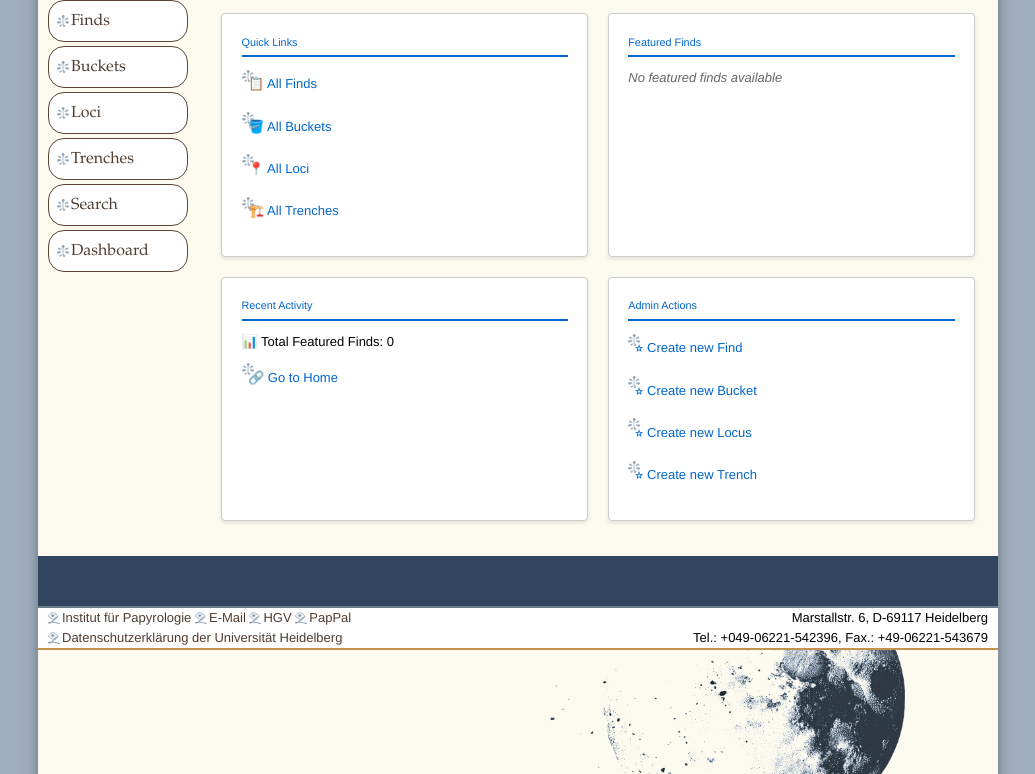
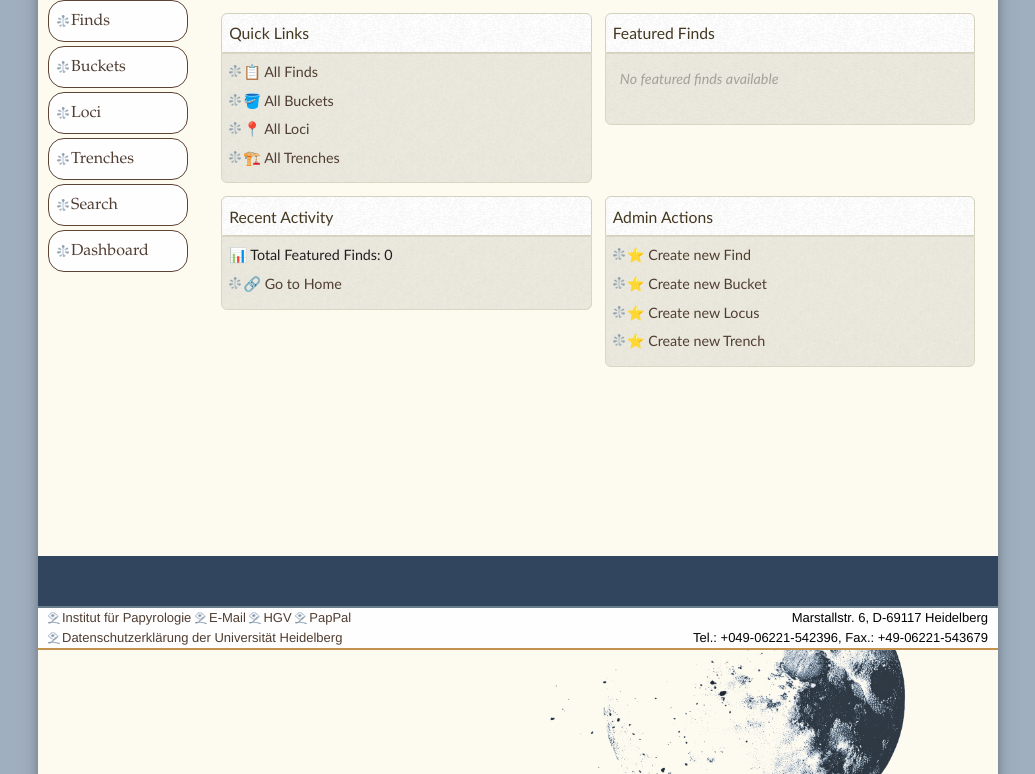
Before and after one commit to Edelweiss/berenike, a Symfony app: template templates/home/dashboard.html.twig in a window 1280 px wide. Shown: the part 150-924 px from the top of the page, without its empty margins (122-1157 px from the left). Run offline with Twig, Linux system fonts and the light colour scheme; the template is opened without the code that fills it, so the values that code supplies are empty; some libraries are stand-ins or nearby versions.

Commit message:
dashboard design and featured finds

```diff
--- a/src/Controller/HomeController.php
+++ b/src/Controller/HomeController.php
@@ -27,7 +27,7 @@ class HomeController extends BerenikeController{
 
     public function dashboard(): Response {
         // Fetch specific Find records
-        $findIds = [20742, 27904, 28416];
+        $findIds = [20742, 1110, 27904];
         $finds = $this->findRepository->findBy(['id' => $findIds]);
 
         return $this->render('home/dashboard.html.twig', [
--- a/templates/home/dashboard.html.twig
+++ b/templates/home/dashboard.html.twig
@@ -12,24 +12,18 @@
     .dashboard-grid {
       display: grid;
       grid-template-columns: repeat(auto-fit, minmax(300px, 1fr));
-      gap: 1.5em;
+      gap: 1em;
       padding: 1em;
     }
 
     .dashboard-tile {
-      background: white;
-      border: 1px solid #ccc;
-      border-radius: 4px;
-      padding: 1.5em;
-      box-shadow: 0 2px 4px rgba(0,0,0,0.1);
+      /* jQuery UI widget styling applied in HTML */
     }
 
     .dashboard-tile h3 {
-      margin-top: 0;
-      margin-bottom: 1em;
-      padding-bottom: 0.5em;
-      border-bottom: 2px solid #0066cc;
-      color: #0066cc;
+      margin: 0;
+      font-size: 1.1em;
+      font-weight: normal;
     }
 
     .dashboard-tile ul {
@@ -39,40 +33,18 @@
     }
 
     .dashboard-tile li {
-      margin-bottom: 0.75em;
-    }
-
-    .dashboard-tile a {
-      color: #0066cc;
-      text-decoration: none;
-      display: flex;
-      align-items: center;
-      padding: 0.5em;
-      border-radius: 3px;
-      transition: background-color 0.2s;
-    }
-
-    .dashboard-tile a:hover {
-      background-color: #f0f8ff;
-      text-decoration: underline;
+      margin-bottom: 0.5em;
     }
 
     .find-item {
-      padding: 0.75em;
-      background: #f9f9f9;
-      border-left: 3px solid #0066cc;
-      margin-bottom: 0.75em;
-      border-radius: 3px;
+      padding: 0.5em;
+      margin-bottom: 0.5em;
+      border-radius: 4px;
     }
 
     .find-item strong {
       display: block;
       margin-bottom: 0.25em;
-      color: #333;
-    }
-
-    .find-item small {
-      color: #666;
     }
   </style>
 {% endblock %}
@@ -81,8 +53,11 @@
   <div class="dashboard-grid">
 
     <!-- Quick Links Tile -->
-    <div class="dashboard-tile">
+    <div class="dashboard-tile ui-widget">
+      <div class="ui-widget-header ui-corner-top" style="padding: 0.5em;">
         <h3>Quick Links</h3>
+      </div>
+      <div class="ui-widget-content ui-corner-bottom" style="padding: 0.5em;">
         <ul>
           <li><a href="{{ path('PapyrillioBerenike_FindList') }}">📋 All Finds</a></li>
           <li><a href="{{ path('PapyrillioBerenike_BucketList') }}">🪣 All Buckets</a></li>
@@ -90,15 +65,19 @@
           <li><a href="{{ path('PapyrillioBerenike_ExcavationList') }}">🏗️ All Trenches</a></li>
         </ul>
       </div>
+    </div>
 
     <!-- Selected Finds Tile -->
-    <div class="dashboard-tile">
+    <div class="dashboard-tile ui-widget">
+      <div class="ui-widget-header ui-corner-top" style="padding: 0.5em;">
         <h3>Featured Finds</h3>
+      </div>
+      <div class="ui-widget-content ui-corner-bottom" style="padding: 0.5em;">
         {% if finds is not empty %}
           {% for find in finds %}
-          <div class="find-item">
+            <div class="find-item ui-state-default ui-corner-all">
               <strong>
-              <a href="{{ path('PapyrillioBerenike_FindShow', {'id': find.id}) }}" style="color: #0066cc; text-decoration: none;">
+                <a href="{{ path('PapyrillioBerenike_FindShow', {'id': find.id}) }}">
                   ID {{ find.id }}{% if find.inventoryNumber %} - {{ find.inventoryNumber }}{% endif %}
                 </a>
               </strong>
@@ -113,22 +92,30 @@
             </div>
           {% endfor %}
         {% else %}
-        <p style="color: #666; font-style: italic;">No featured finds available</p>
+          <p class="ui-state-disabled" style="font-style: italic; padding: 0.5em;">No featured finds available</p>
         {% endif %}
+      </div>
     </div>
 
     <!-- Statistics Tile -->
-    <div class="dashboard-tile">
+    <div class="dashboard-tile ui-widget">
+      <div class="ui-widget-header ui-corner-top" style="padding: 0.5em;">
         <h3>Recent Activity</h3>
+      </div>
+      <div class="ui-widget-content ui-corner-bottom" style="padding: 0.5em;">
         <ul>
           <li>📊 Total Featured Finds: {{ finds|length }}</li>
           <li><a href="{{ path('PapyrillioBerenike_Home') }}">🔗 Go to Home</a></li>
         </ul>
       </div>
+    </div>
 
     <!-- Admin Tile -->
-    <div class="dashboard-tile">
+    <div class="dashboard-tile ui-widget">
+      <div class="ui-widget-header ui-corner-top" style="padding: 0.5em;">
         <h3>Admin Actions</h3>
+      </div>
+      <div class="ui-widget-content ui-corner-bottom" style="padding: 0.5em;">
         <ul>
           <li><a href="{{ path('PapyrillioBerenike_AdminNewFind') }}">⭐ Create new Find</a></li>
           <li><a href="{{ path('PapyrillioBerenike_AdminNewBucket') }}">⭐ Create new Bucket</a></li>
@@ -136,6 +123,7 @@
           <li><a href="{{ path('PapyrillioBerenike_AdminNewTrench') }}">⭐ Create new Trench</a></li>
         </ul>
       </div>
+    </div>
 
   </div>
 {% endblock %}
```
Lines whose indentation alone changed are shown as unchanged.
